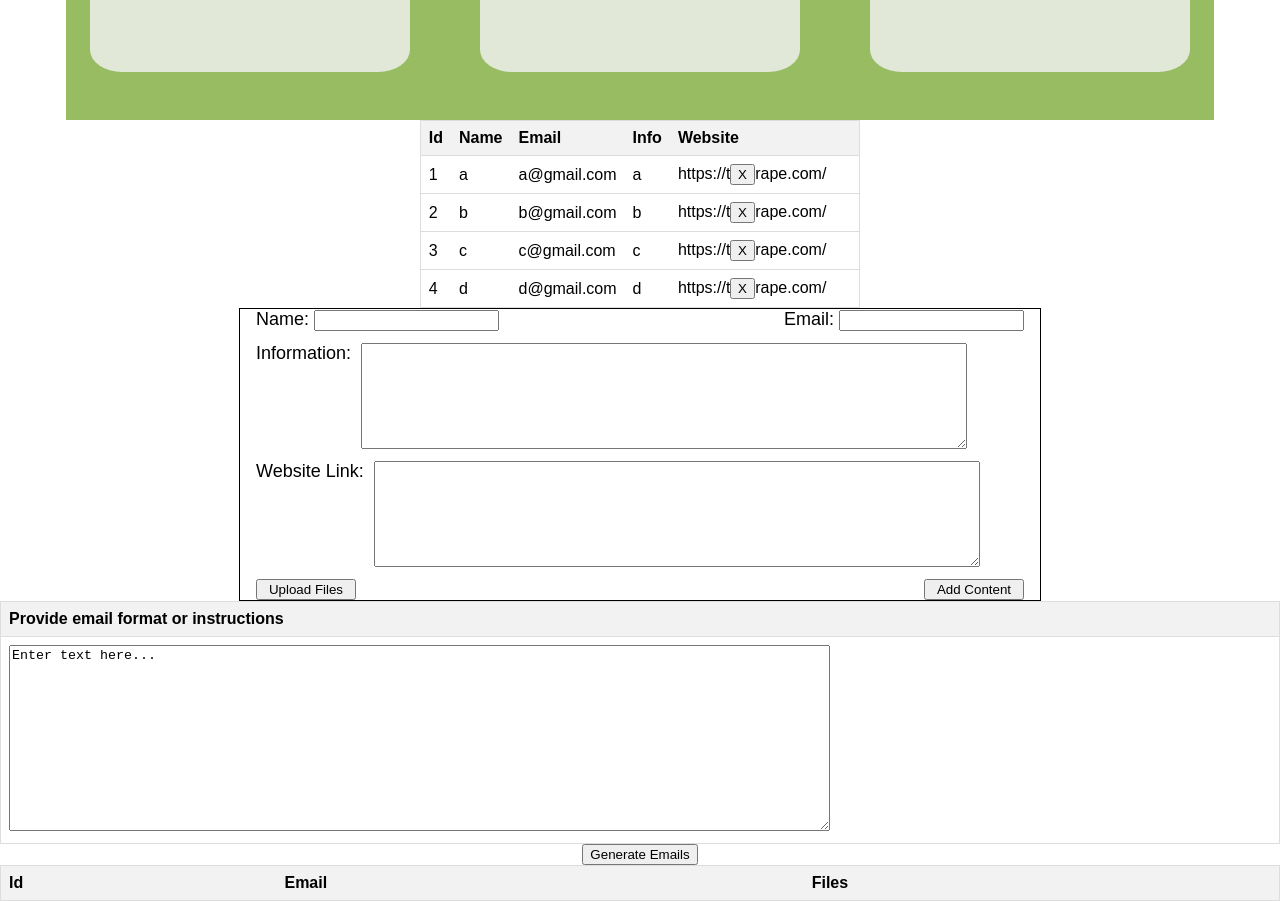
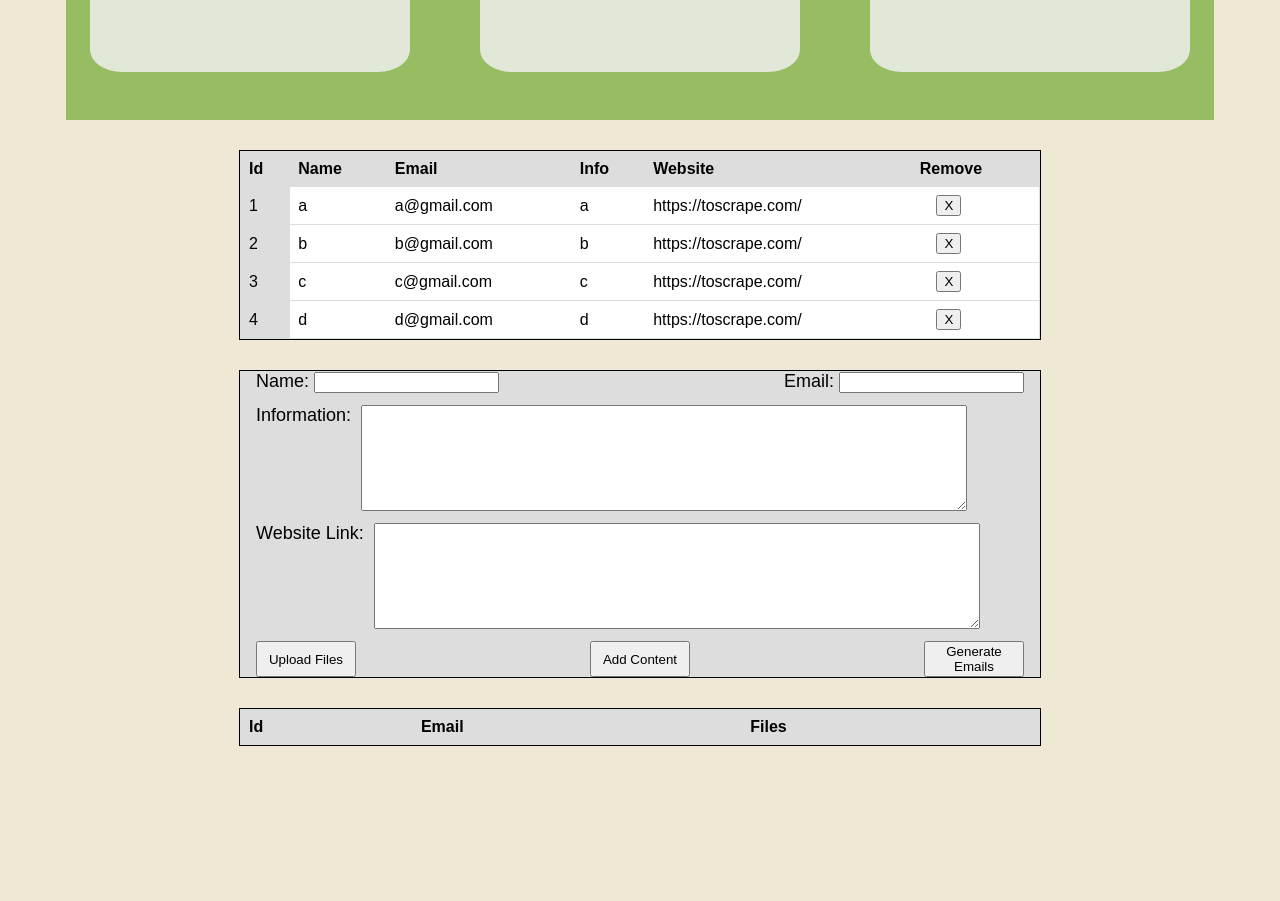
Before and after one commit to talK951/GmailScraperAndMaker, a React (Create React App) app: page / in a window 1280 px wide. Shown: the part 280-1181 px from the top of the page. After the commit the page ends 1066 px from the top, so only its background shows below. Built offline with nearby package versions, Linux system fonts and the light colour scheme; a web font is replaced by a local one.

Commit message:
Designing interface and changes in the system

```diff
--- a/src/AddClientBox/AddClientBox.css
+++ b/src/AddClientBox/AddClientBox.css
@@ -4,11 +4,13 @@
     justify-content: center;
     border:1px solid black;
 }
+.add-client-box {
+    background-color: #dddddd;
+}
 
 .container {
     width: 96%;
     display:grid;
-
     gap: 12px;
     grid-template-columns: 1fr 1fr;
     font-size: large;
--- a/src/AddClientBox/AddClientBox.js
+++ b/src/AddClientBox/AddClientBox.js
@@ -1,10 +1,12 @@
 import { useState } from 'react';
 import './AddClientBox.css';
+import axios from 'axios';
 
 let idCount = 0;
 export function AddClientBox(props) {
     const clientsList = props.clientsList;
     const setClientList = props.setClientList;
+    const setEmailsGenerated = props.setEmailsGenerated;
 
     const [name, setName] = useState("");
     const [email, setEmail] = useState("");
@@ -24,8 +26,20 @@ export function AddClientBox(props) {
         setWebsite("");
     }
 
+    const generateEmails = () => {
+        axios.post('/flask-email-generator', {clientsList})
+            .then(response => {
+                // Handle response from Flask
+                setEmailsGenerated(response.data);
+            })
+            .catch(error => {
+                // Handle error
+                console.error('Error:', error);
+            });
+    };
+
     return (
-        <div className="box">
+        <div className="box add-client-box">
             <div className="container">
                 <div className="grid-item-1">
                     <div>Name: <input type="text" value={name} className="textbox" onChange={(evt) => { setName(evt.target.value)}}/></div>
@@ -45,6 +59,7 @@ export function AddClientBox(props) {
                 <div className="button-div">
                     <button type="button">Upload Files</button>
                     <button type="button" onClick={() => addClient(name, email, info, website)}>Add Content</button>
+                    <button onClick={ () => generateEmails() }>Generate Emails</button>
                 </div>
             </div>
         </div>
--- a/src/App.js
+++ b/src/App.js
@@ -1,7 +1,6 @@
 import { ClientTable } from './ClientTable/ClientTable.js';
 import { AddClientBox } from './AddClientBox/AddClientBox.js';
 import { EmailTable } from './EmailTable/EmailTable.js';
-import { EmailGenerator } from './EmailGenerator/EmailGenerator.js';
 import { Client } from './Utils/Client.js';
 import { useState } from "react";
 import { FrontPage } from './FrontPage/FrontPage.js';
@@ -22,8 +21,8 @@ function App() {
       <header className="App-header">
         <FrontPage/>
         <ClientTable clientsList={ clientsList } setClientList={setClientList}/>
-        <AddClientBox clientsList={ clientsList } setClientList={setClientList}/>
-        <EmailGenerator clientsList={ clientsList } setEmailsGenerated={setEmailsGenerated}/>
+        <AddClientBox clientsList={ clientsList } setClientList={setClientList} setEmailsGenerated={setEmailsGenerated}/>
+        {/* <EmailGenerator clientsList={ clientsList } setEmailsGenerated={setEmailsGenerated}/> */}
         <EmailTable emailsList={emailsGenerated} setEmailsList={setEmailsGenerated}/>
       </header>
     </div>
--- a/src/ClientTable/ClientTable.css
+++ b/src/ClientTable/ClientTable.css
@@ -2,6 +2,7 @@
     width: 100%;
     border-collapse: collapse;
     border: 1px solid #ddd;
+    background-color: white;
 }
 
 .client-table th, .client-table td {
@@ -11,10 +12,13 @@
 }
 
 .client-table th {
-    background-color: #f2f2f2;
+    background-color: #dddddd;
 }
 
-.remove-button {
-    width: 30%;
-    display: inline-block;
+.id {
+    background-color: #dddddd;
 }
+
+.x-button {
+    margin-left: 15%;
+}
--- a/src/ClientTable/ClientTable.js
+++ b/src/ClientTable/ClientTable.js
@@ -12,7 +12,7 @@ export function ClientTable(props) {
     }
 
     return (
-        <div>
+        <div className = "box">
             <table className='client-table'>
                 <thead>
                     <tr>
@@ -21,21 +21,18 @@ export function ClientTable(props) {
                         <th>Email</th>
                         <th>Info</th>
                         <th>Website</th>
+                        <th>Remove</th>
                     </tr>
                 </thead>
                 <tbody>
                 {clientsList.map((row) => (
                     <tr key={row.id}>
-                        <td>{row.id}</td>
+                        <td className='id'>{row.id}</td>
                         <td>{row.name}</td>
                         <td>{row.email}</td>
                         <td>{row.info}</td>
-                        <td>
-                            <div className='remove-button'>{row.website}</div>
-                            <div className='remove-button'>
-                                <button onClick={ () => removeClient(row.id) }>X</button>
-                            </div>
-                        </td>
+                        <td>{row.website}</td>
+                        <td><button className = "x-button" onClick={ () => removeClient(row.id) }>X</button></td>
                     </tr>
                 ))}
                 </tbody>
--- a/src/EmailGenerator/EmailGenerator.css
+++ /dev/null
@@ -1,15 +0,0 @@
-.email-generator {
-    width: 100%;
-    border-collapse: collapse;
-    border: 1px solid #ddd;
-}
-
-.email-generator th, .email-generator td {
-    padding: 8px;
-    text-align: left;
-    border-bottom: 1px solid #ddd;
-}
-
-.email-generator th {
-    background-color: #f2f2f2;
-}
--- a/src/EmailGenerator/EmailGenerator.js
+++ /dev/null
@@ -1,43 +0,0 @@
-import './EmailGenerator.css';
-import axios from 'axios';
-
-
-export function EmailGenerator(props) {
-    const clientsList = props.clientsList;
-    const setEmailsGenerated = props.setEmailsGenerated;
-
-    const generateEmails = () => {
-        let emailInstructions = document.getElementById("instructionsId").value;
-        axios.post('/flask-email-generator', {clientsList,  text: emailInstructions})
-            .then(response => {
-                // Handle response from Flask
-                setEmailsGenerated(response.data);
-            })
-            .catch(error => {
-                // Handle error
-                console.error('Error:', error);
-            });
-    };
-
-    return (
-        <>
-            <table className='email-generator'>
-                <thead>
-                    <tr>
-                        <th>Provide email format or instructions</th>
-                    </tr>
-                </thead>
-                <tbody>
-                    <tr>
-                        <td>
-                            <textarea id="instructionsId" name="freeform" rows="12" cols="100">
-                            Enter text here...
-                            </textarea>
-                        </td>
-                    </tr>
-                </tbody>
-            </table>
-            <button onClick={ () => generateEmails() }>Generate Emails</button>
-        </>
-    )
-}
--- a/src/EmailTable/EmailTable.css
+++ b/src/EmailTable/EmailTable.css
@@ -1,8 +1,17 @@
+.email-table-box {
+    margin-bottom: 5vh;
+    background-color: white;
+}
+
 .email-table {
     width: 100%;
     border-collapse: collapse;
     border: 1px solid #ddd;
 }
+.email-table th {
+    background-color: #dddddd;
+}
+
 
 .email-table th, .email-table td {
     padding: 8px;
@@ -10,10 +19,6 @@
     border-bottom: 1px solid #ddd;
 }
 
-.email-table th {
-    background-color: #f2f2f2;
-}
-
 .remove-button {
     width: 30%;
     display: inline-block;
--- a/src/EmailTable/EmailTable.js
+++ b/src/EmailTable/EmailTable.js
@@ -28,7 +28,7 @@ export function EmailTable(props) {
     }
 
     return (
-        <>
+        <div className='box email-table-box'>
             <table className='email-table'>
                 <thead>
                     <tr>
@@ -40,7 +40,7 @@ export function EmailTable(props) {
                 <tbody>
                 {emailList.map((row) => (
                     <tr key={row.id}>
-                        <td>{row.id}</td>
+                        <td className='id'>{row.id}</td>
                         <td>{row.email}</td>
                         <td>
                             <div className='remove-button'>{row.files}</div>
@@ -53,6 +53,7 @@ export function EmailTable(props) {
                 ))}
                 </tbody>
             </table>
-        </>
+        </div>
+
     )
 }
--- a/src/FrontPage/FrontPage.js
+++ b/src/FrontPage/FrontPage.js
@@ -1,7 +1,5 @@
 import React from 'react';
 import './FrontPage.css';
-
-
 
 export function FrontPage() {
     return (
--- a/src/index.css
+++ b/src/index.css
@@ -5,13 +5,14 @@ body {
     sans-serif;
   -webkit-font-smoothing: antialiased;
   -moz-osx-font-smoothing: grayscale;
+  background-color: #eee8d5;
 }
 
 .App-header {
   display: flex;
   flex-direction: column;
-  /* justify-content: center; */
   align-items: center;
+  gap:30px;
 }
 
 code {
```
Also changed, not shown: 1 other file (tests, documents, lock files or other folders).
